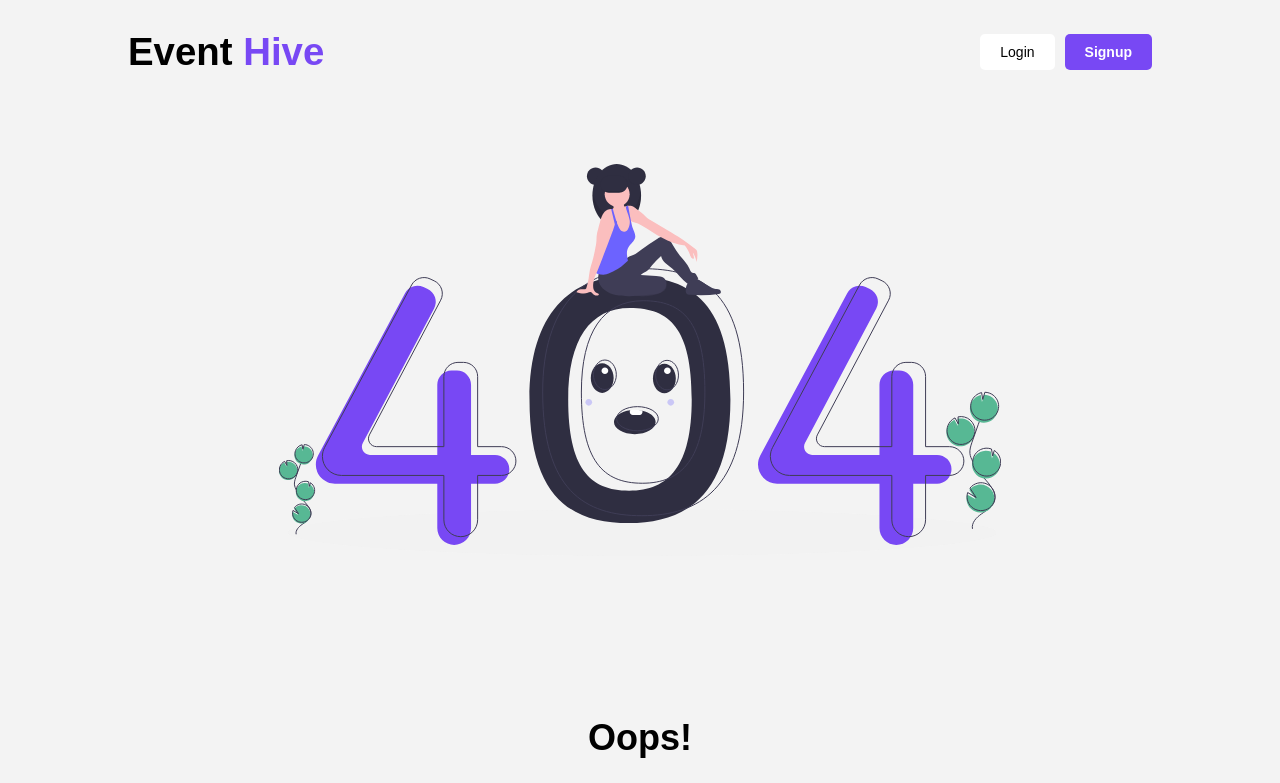
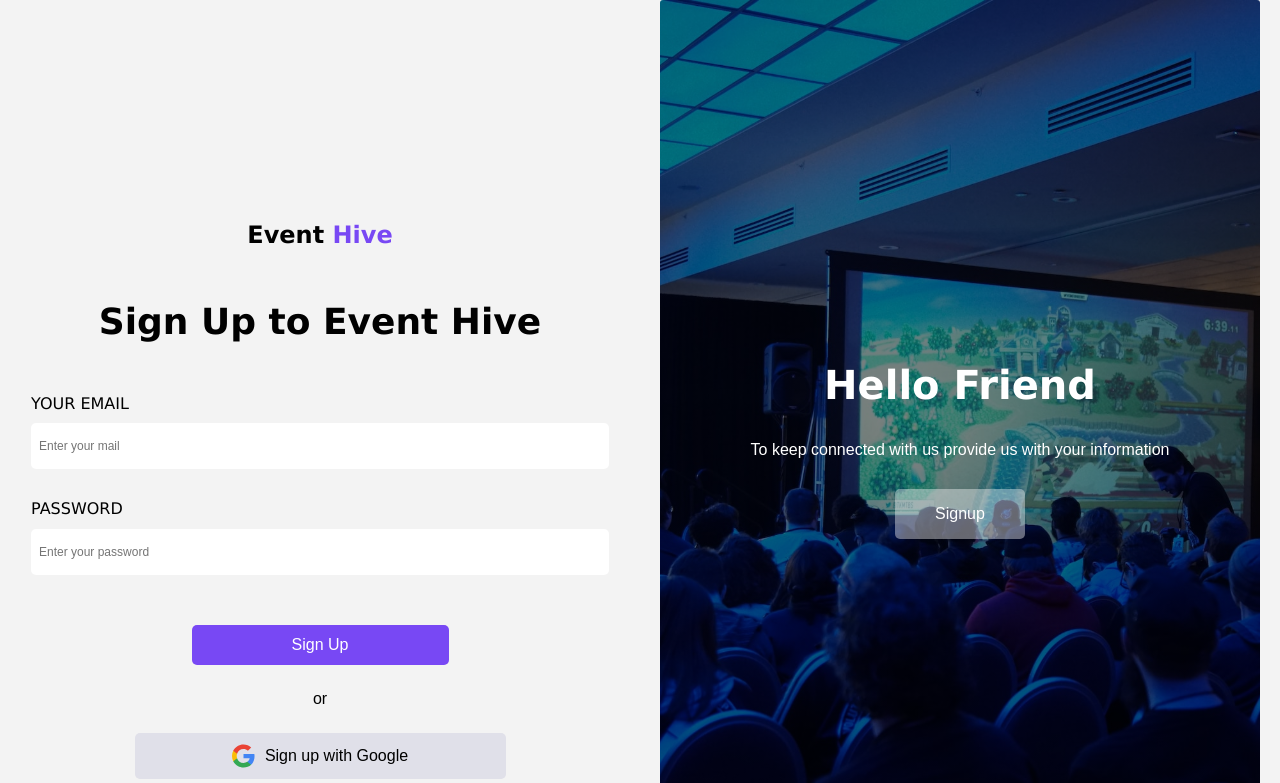
Before and after one commit to Kavyam172/Event-Management, a React (Vite) app in the folder client/event-management-client/: page /signin in a window 1280 px wide. Shown: the top 783 px of the page. Built offline with nearby package versions, Linux system fonts and the light colour scheme.

Commit message:
sign in page completed

```diff
--- a/client/event-management-client/src/components/signin/Signin.css
+++ b/client/event-management-client/src/components/signin/Signin.css
@@ -0,0 +1,69 @@
+.signupcontainer .leftbox1{
+    background-image: linear-gradient(rgba(0,0,0,0.5), rgba(0,0,0,0.5) ), url(../../assets/signin/signinimg.svg);
+    width: 600px;
+    height: 900px;
+    background-repeat: no-repeat;
+    display: flex;
+    flex-direction: column;
+    justify-content: center;
+    gap: 30px;
+    object-fit: cover;
+    border-radius: 3px;
+
+    align-items: center;
+}
+.signupcontainer .leftbox1 h1{
+    font-family:Verdana, Geneva, Tahoma, sans-serif;
+font-size: 40px;
+font-weight: 700;
+line-height: 48.52px;
+text-align: center;
+color: #FFFFFF;
+
+
+
+}
+.signupcontainer .leftbox1 p{
+
+font-size: 16px;
+font-weight: 400;
+line-height: 19.41px;
+text-align: center;
+color: #FFFFFF;
+
+}
+
+.signupcontainer .rightbox{
+    padding-top:200px;
+    height: 100vh;
+    width: 50vw;
+    display: flex;
+    flex-direction: column;
+    align-items: center;
+    justify-content: center;
+    gap: 50px;
+
+}
+
+.signupcontainer .leftbox1 .signupbtn{
+    width: Fixed (128px)px;
+height: Fixed (49px)px;
+top: 498px;
+left: 233.5px;
+padding: 15px 40px 15px 40px;
+gap: 10px;
+border-radius: 5px ;
+border: none;
+cursor : pointer;
+
+
+
+font-size: 16px;
+font-weight: 400;
+line-height: 19.41px;
+text-align: center;
+color: #FFFFFF;
+background-color: rgba(255, 255, 255, 0.4);
+
+
+}
--- a/client/event-management-client/src/components/signin/Signin.jsx
+++ b/client/event-management-client/src/components/signin/Signin.jsx
@@ -4,23 +4,20 @@ import "./Signin.css"
 const Signin = () => {
   return (
     <div className='signupcontainer'>
-         <div className="rightbox">
+         <div className="rightbox koka">
             <h3>Event <span>Hive</span></h3>
             <h1>Sign Up to Event Hive</h1>
             <div className="signupinfo">
                 <form>
                     <div className="upname">
-                    <label htmlFor="upname">YOUR NAME</label>
-                    <input type="text" placeholder='Enter your name' id='upname'/>
+                    <label htmlFor="upname">YOUR EMAIL</label>
+                    <input type="text" placeholder='Enter your mail' id='upname'/>
                     </div>
                     <div className="uppassword">
                     <label htmlFor="uppassword">PASSWORD</label>
                     <input type="text" placeholder='Enter your password' id='uppassword'/>
                     </div>
-                    <div className="upconfirm">
-                    <label htmlFor="upconfirm">CONFIRM PASSWORD</label>
-                    <input type="text" placeholder='Enter your password' id='upconfirm'/>
-                    </div>
+
                 </form>
             </div>
             <div className="googleupbtn">
@@ -29,10 +26,10 @@ const Signin = () => {
                 <button className="googlebtn"><img src="\src\assets\signup\Logo (3).svg" alt="" /> Sign up with  Google</button>
             </div>
         </div>
-        <div className="leftbox">
-            <h1>Welcome back</h1>
+        <div className="leftbox1">
+            <h1>Hello Friend</h1>
             <p>To keep connected with us provide us with your information</p>
-            <button className="signupbtn">Signin</button>
+            <button className="signupbtn">Signup</button>
         </div>
     </div>
   )
--- a/client/event-management-client/src/components/signup/Signup.css
+++ b/client/event-management-client/src/components/signup/Signup.css
@@ -7,7 +7,7 @@ body{
 
 }
 .signupcontainer .leftbox{
-    background-image: url(D:\EM\Event-Management\client\event-management-client\src\assets\signup\signupimg.svg);
+    background-image: url(..\..\assets\signup\signupimg.svg);
     width: 600px;
     height: 900px;
     background-repeat: no-repeat;
@@ -16,7 +16,7 @@ body{
     justify-content: center;
     gap: 30px;
     object-fit: cover;
-
+    border-radius: 3px;
     align-items: center;
 }
 .signupcontainer .leftbox h1{
@@ -56,6 +56,7 @@ line-height: 19.41px;
 text-align: center;
 color: #FFFFFF;
 background-color: rgba(0, 128,255,0.2);
+cursor: pointer;
 
 
 }
```
Also changed, not shown: client/event-management-client/src/components/venuedetail/Venue.jsx (added, +10 -0 lines), client/event-management-client/src/router/Router.jsx (+11 -0 lines), client/event-management-client/src/assets/signin/Logo (3).svg (added), client/event-management-client/src/assets/signin/signinimg.svg (added), client/event-management-client/src/components/venuedetail/Venue.css (added).
